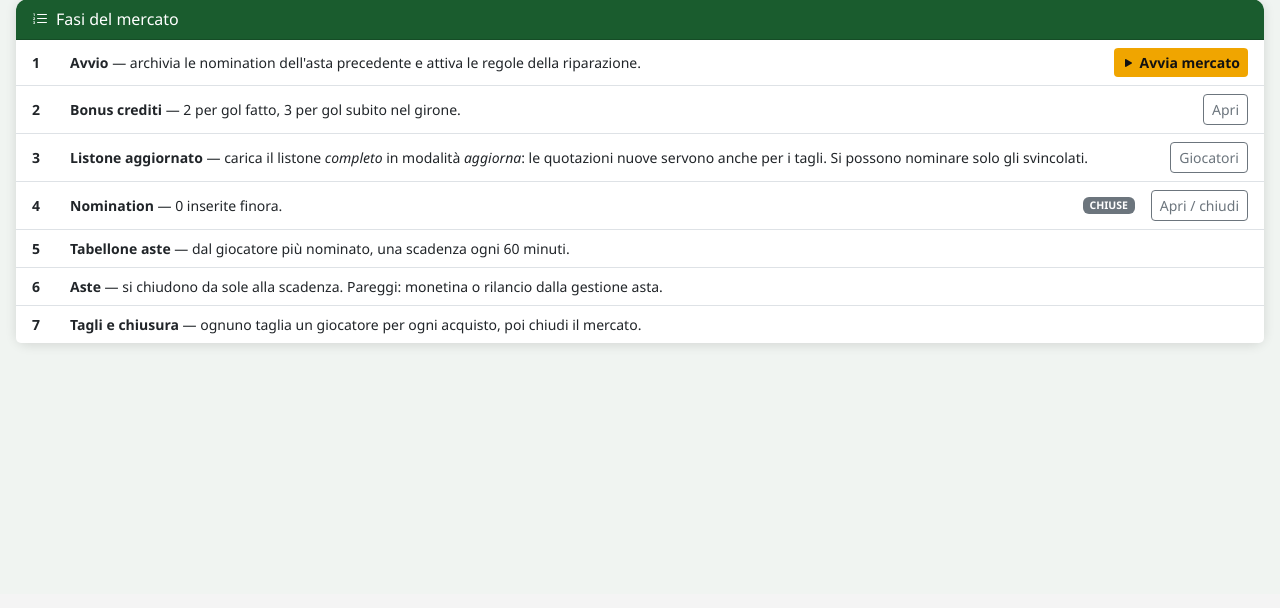
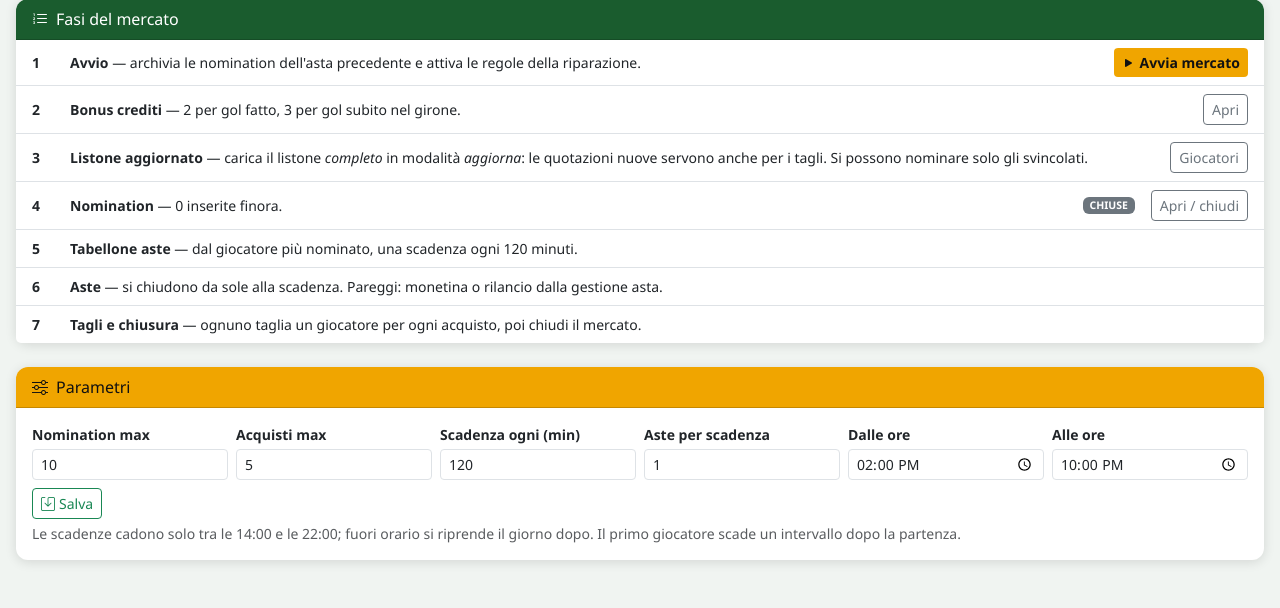
Before and after one commit to boz1977/Fantabirra, a Flask app: page /riparazione in a window 1280 px wide. Shown: the part 206-814 px from the top of the page. Before the commit the page ends 554 px from the top, so only its background shows below. Run offline with Flask 3, Linux system fonts and the light colour scheme; the visitor is signed in with stand-in values (Sample User, id 1); data comes from the database, SQL or seed files in the repository; data that the repository does not hold is empty.

Commit message:
Riparazione: parametri (scadenza aste, fascia oraria, limiti) sempre modificabili dall'admin nella pagina Riparazione, anche a mercato non avviato. Scadenza di default 2 ore (i DB con il vecchio default 60 passano a 120 una volta sola). Navbar: Storico allineato alle altre voci (la freccia del menu non va piu a capo da sola).
Co-Authored-By: Claude Opus 5.5 <noreply@anthropic.com>

```diff
--- a/app.py
+++ b/app.py
@@ -286,13 +286,17 @@ def init_db():
         ('rip_market_id', '0'),
         ('rip_max_nom', '10'),
         ('rip_max_buy', '5'),
-        ('rip_interval_min', '60'),     # minuti tra una scadenza e la successiva
+        ('rip_interval_min', '120'),    # minuti tra una scadenza e la successiva
         ('rip_per_slot', '1'),          # aste che scadono a ogni scadenza
         ('rip_day_start', '14:00'),
         ('rip_day_end', '22:00'),
     ]
     for k, v in defaults:
         db.execute("INSERT OR IGNORE INTO settings VALUES (?,?)", [k, v])
+    # scadenza aste di riparazione: il default è passato da 1 a 2 ore (una volta sola)
+    if not db.execute("SELECT 1 FROM settings WHERE key='rip_interval_v2'").fetchone():
+        db.execute("UPDATE settings SET value='120' WHERE key='rip_interval_min' AND value='60'")
+        db.execute("INSERT INTO settings VALUES ('rip_interval_v2','1')")
 
     # Migrazione: colonne min_bid (pareggi/rilancio) e caller_id (chiamata giocatori liberi)
     cols = [r['name'] for r in db.execute("PRAGMA table_info(auction_items)").fetchall()]
@@ -3440,7 +3444,7 @@ def _repair_params():
         try: return max(1, int(get_setting(k, d)))
         except (ValueError, TypeError): return int(d)
     return {'max_nom': i('rip_max_nom', '10'), 'max_buy': i('rip_max_buy', '5'),
-            'interval': i('rip_interval_min', '60'), 'per_slot': i('rip_per_slot', '1'),
+            'interval': i('rip_interval_min', '120'), 'per_slot': i('rip_per_slot', '1'),
             'day_start': get_setting('rip_day_start', '14:00'), 'day_end': get_setting('rip_day_end', '22:00')}
 
 
--- a/static/css/style.css
+++ b/static/css/style.css
@@ -26,6 +26,10 @@ body {
 .navbar-fantabirra .nav-link:hover,
 .navbar-fantabirra .nav-link.active { color: var(--gold) !important; }
 .navbar-fantabirra .badge-gold { background: var(--gold); color: #111; }
+/* il menu a tendina (Storico) va a capo come le altre voci, così resta allineato;
+   la freccia è nel testo, così non finisce da sola su una riga */
+.navbar-fantabirra .nav-link.dropdown-toggle { white-space: normal; }
+.navbar-fantabirra .nav-link.dropdown-toggle::after { display: none; }
 
 /* ── Sidebar (admin) ── */
 .sidebar { background: var(--sidebar-bg); min-height: calc(100vh - 60px); width: 220px; }
--- a/templates/base.html
+++ b/templates/base.html
@@ -55,7 +55,7 @@
           <li class="nav-item"><a class="nav-link {% if request.endpoint == 'admin_players' %}active{% endif %}" href="{{ url_for('admin_players') }}"><i class="bi bi-person-badge me-1"></i>Giocatori</a></li>
           <li class="nav-item"><a class="nav-link {% if request.endpoint == 'pronostici' %}active{% endif %}" href="{{ url_for('pronostici') }}"><i class="bi bi-graph-up-arrow me-1"></i>Pronostici</a></li>
           <li class="nav-item dropdown">
-            <a class="nav-link dropdown-toggle {% if request.endpoint in ['storico','storico_stagione','statistiche','curiosita','regolamento','admin_storico','edit_standings','admin_regolamento','admin_curiosita'] %}active{% endif %}" href="#" data-bs-toggle="dropdown"><i class="bi bi-archive me-1"></i>Storico</a>
+            <a class="nav-link dropdown-toggle {% if request.endpoint in ['storico','storico_stagione','statistiche','curiosita','regolamento','admin_storico','edit_standings','admin_regolamento','admin_curiosita'] %}active{% endif %}" href="#" data-bs-toggle="dropdown"><i class="bi bi-archive me-1"></i><span class="text-nowrap">Storico <i class="bi bi-caret-down-fill" style="font-size:.7em"></i></span></a>
             <ul class="dropdown-menu">
               <li><a class="dropdown-item" href="{{ url_for('storico') }}"><i class="bi bi-trophy-fill me-2"></i>Albo d'Oro</a></li>
               <li><a class="dropdown-item" href="{{ url_for('statistiche') }}"><i class="bi bi-bar-chart me-2"></i>Statistiche</a></li>
@@ -85,7 +85,7 @@
         {% if view_mode == 'full' %}
           <li class="nav-item"><a class="nav-link {% if request.endpoint == 'pronostici' %}active{% endif %}" href="{{ url_for('pronostici') }}"><i class="bi bi-graph-up-arrow me-1"></i>Pronostici</a></li>
           <li class="nav-item dropdown">
-            <a class="nav-link dropdown-toggle {% if request.endpoint in ['storico','storico_stagione','statistiche','curiosita','regolamento'] %}active{% endif %}" href="#" data-bs-toggle="dropdown"><i class="bi bi-archive me-1"></i>Storico</a>
+            <a class="nav-link dropdown-toggle {% if request.endpoint in ['storico','storico_stagione','statistiche','curiosita','regolamento'] %}active{% endif %}" href="#" data-bs-toggle="dropdown"><i class="bi bi-archive me-1"></i><span class="text-nowrap">Storico <i class="bi bi-caret-down-fill" style="font-size:.7em"></i></span></a>
             <ul class="dropdown-menu">
               <li><a class="dropdown-item" href="{{ url_for('storico') }}"><i class="bi bi-trophy-fill me-2"></i>Albo d'Oro</a></li>
               <li><a class="dropdown-item" href="{{ url_for('statistiche') }}"><i class="bi bi-bar-chart me-2"></i>Statistiche</a></li>
--- a/templates/repair.html
+++ b/templates/repair.html
@@ -82,10 +82,9 @@
     </ul>
   </div>
 
-  {% if mode %}
-  <!-- ── Parametri e anteprima tabellone (admin) ── -->
+  <!-- ── Parametri e anteprima tabellone (admin): i parametri si possono cambiare sempre ── -->
   <div class="card mb-4">
-    <div class="card-header card-header-gold"><i class="bi bi-sliders me-2"></i>Parametri{% if not sessions %} e tabellone{% endif %}</div>
+    <div class="card-header card-header-gold"><i class="bi bi-sliders me-2"></i>Parametri{% if mode and not sessions %} e tabellone{% endif %}</div>
     <div class="card-body">
       <form method="POST" action="{{ url_for('repair_params_save') }}" class="row g-2 align-items-end small">
         <div class="col-6 col-md-2">
@@ -112,14 +111,14 @@
           <label class="form-label fw-semibold mb-1">Alle ore</label>
           <input type="time" name="rip_day_end" value="{{ params.day_end }}" class="form-control form-control-sm">
         </div>
-        {% if not sessions %}
+        {% if mode and not sessions %}
         <div class="col-12 col-md-4">
           <label class="form-label fw-semibold mb-1">Partenza delle aste</label>
           <input type="datetime-local" name="start" value="{{ start_val or '' }}" class="form-control form-control-sm">
         </div>
         {% endif %}
         <div class="col-12 col-md-8 d-flex gap-2 flex-wrap">
-          <button class="btn btn-sm btn-outline-success"><i class="bi bi-save me-1"></i>Salva{% if not sessions %} e aggiorna anteprima{% endif %}</button>
+          <button class="btn btn-sm btn-outline-success"><i class="bi bi-save me-1"></i>Salva{% if mode and not sessions %} e aggiorna anteprima{% endif %}</button>
           {% if not sessions and preview %}
           <button formaction="{{ url_for('repair_create_board') }}" class="btn btn-sm btn-gold"
                   onclick="return confirm('Creare il tabellone con {{ preview|length }} aste? Le offerte si apriranno alla partenza.')">
@@ -131,7 +130,7 @@
       <div class="form-text">Le scadenze cadono solo tra le {{ params.day_start }} e le {{ params.day_end }}; fuori orario si riprende il giorno dopo.
         Il primo giocatore scade un intervallo dopo la partenza.</div>
 
-      {% if not sessions %}
+      {% if mode and not sessions %}
         {% if nom_open %}
         <div class="alert alert-warning small py-2 mt-3 mb-0"><i class="bi bi-lock me-1"></i>Chiudi le nomination per vedere l'anteprima del tabellone.</div>
         {% elif not preview %}
@@ -164,7 +163,6 @@
       {% endif %}
     </div>
   </div>
-  {% endif %}
 
   {% if summary %}
   <div class="card mb-4">
```
